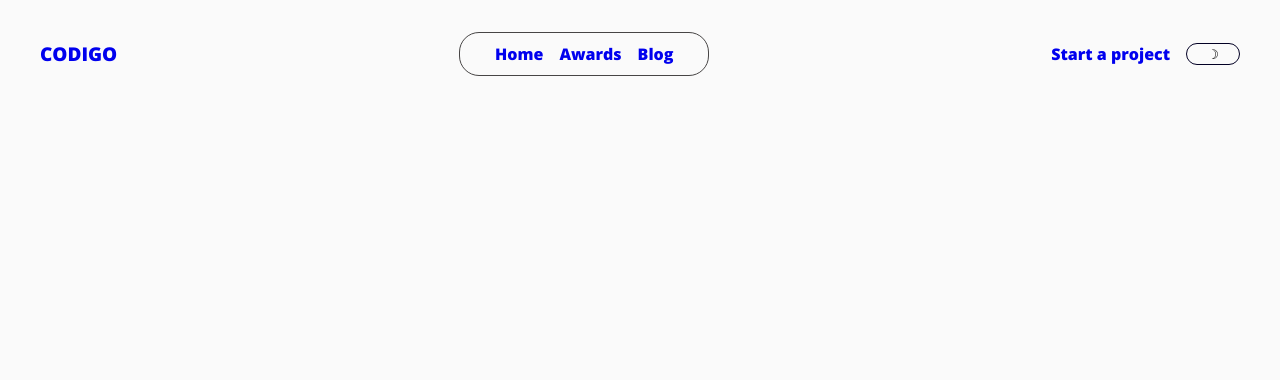
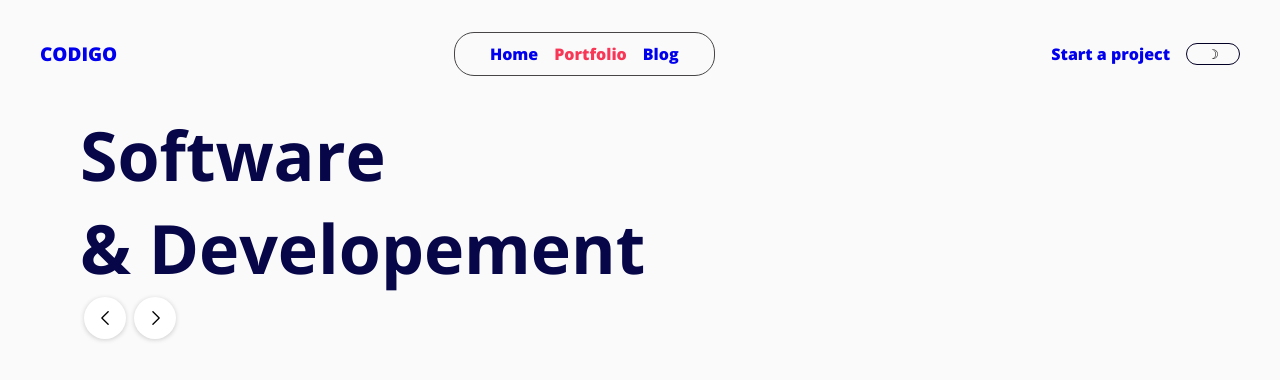
Before and after one commit to Yariandres/nuxt-personal-blog, a Nuxt app: page /portfolio in a window 1280 px wide. Shown: the top 380 px of the page. Built offline with nearby package versions, Linux system fonts and the light colour scheme; a web font is replaced by a local one.

Commit message:
adds portfolio page layout

```diff
--- a/components/BlogNav.vue
+++ b/components/BlogNav.vue
@@ -9,7 +9,7 @@
 
       <nav :class="$style['nav']">
         <NuxtLink to="/">Home</NuxtLink>
-        <NuxtLink to="/awards">Awards</NuxtLink>
+        <NuxtLink to="/portfolio">Portfolio</NuxtLink>
         <NuxtLink to="/blog">Blog</NuxtLink>
       </nav>
 
--- a/pages/awards/index.vue
+++ b/pages/portfolio/[id].vue
@@ -1,7 +1,6 @@
 <template>
   <div>
-    <h1>Awards component
-    page UNDER CONSTRUCTION</h1>
+    portfolio item page
   </div>
 </template>
 
@@ -9,6 +8,6 @@
 
 </script>
 
-<style lang="scss" scoped>
+<style lang="scss" module>
 
 </style>
--- /dev/null
+++ b/pages/portfolio/index.vue
@@ -0,0 +1,73 @@
+<template>
+  <div :class="$style['base-container']">
+    <div :class="$style['section']">
+      <h2 :class="$style['heading']">Software</h2>
+      <h2 :class="$style['heading']">& Developement</h2>
+
+
+      <svg width="50" height="50" viewBox="0 0 50 50" fill="none" xmlns="http://www.w3.org/2000/svg">
+        <g filter="url(#filter0_d_3625_7875)">
+          <rect x="4" y="3" width="42" height="42" rx="21" fill="white" />
+        </g>
+        <path
+          d="M28.612 29.8334L22.788 24L28.612 18.1854C28.6741 18.1245 28.7234 18.0519 28.7571 17.9718C28.7907 17.8917 28.8081 17.8056 28.8081 17.7187C28.8081 17.6318 28.7907 17.5457 28.7571 17.4656C28.7234 17.3855 28.6741 17.3129 28.612 17.252C28.5522 17.1886 28.4797 17.1384 28.3994 17.1047C28.319 17.0709 28.2325 17.0544 28.1453 17.056C28.0583 17.0555 27.9721 17.0726 27.8919 17.1063C27.8117 17.1399 27.7392 17.1895 27.6787 17.252L21.388 23.5334C21.2649 23.6575 21.1958 23.8252 21.1958 24C21.1958 24.1748 21.2649 24.3426 21.388 24.4667L27.6787 30.7574C27.8039 30.8783 27.9712 30.9458 28.1453 30.9458C28.3194 30.9458 28.4867 30.8783 28.612 30.7574C28.6738 30.6973 28.7229 30.6255 28.7565 30.5462C28.79 30.4668 28.8073 30.3815 28.8073 30.2954C28.8073 30.2092 28.79 30.1239 28.7565 30.0446C28.7229 29.9652 28.6738 29.8934 28.612 29.8334Z"
+          fill="black" />
+        <defs>
+          <filter id="filter0_d_3625_7875" x="0" y="0" width="50" height="50" filterUnits="userSpaceOnUse"
+            color-interpolation-filters="sRGB">
+            <feFlood flood-opacity="0" result="BackgroundImageFix" />
+            <feColorMatrix in="SourceAlpha" type="matrix" values="0 0 0 0 0 0 0 0 0 0 0 0 0 0 0 0 0 0 127 0"
+              result="hardAlpha" />
+            <feOffset dy="1" />
+            <feGaussianBlur stdDeviation="2" />
+            <feColorMatrix type="matrix" values="0 0 0 0 0 0 0 0 0 0 0 0 0 0 0 0 0 0 0.15 0" />
+            <feBlend mode="normal" in2="BackgroundImageFix" result="effect1_dropShadow_3625_7875" />
+            <feBlend mode="normal" in="SourceGraphic" in2="effect1_dropShadow_3625_7875" result="shape" />
+          </filter>
+        </defs>
+      </svg>
+
+
+      <svg width="50" height="50" viewBox="0 0 50 50" fill="none" xmlns="http://www.w3.org/2000/svg">
+        <g filter="url(#filter0_d_3625_7900)">
+          <rect x="4" y="3" width="42" height="42" rx="21" fill="white" />
+        </g>
+        <path
+          d="M22.444 18.176L28.268 24L22.444 29.824C22.3231 29.9493 22.2556 30.1166 22.2556 30.2907C22.2556 30.4648 22.3231 30.6321 22.444 30.7573C22.5704 30.8761 22.7373 30.9422 22.9107 30.9422C23.0841 30.9422 23.251 30.8761 23.3774 30.7573L29.668 24.4667C29.7909 24.342 29.861 24.1749 29.864 24C29.863 23.8246 29.7925 23.6568 29.668 23.5333L23.3774 17.2427C23.2521 17.1218 23.0848 17.0542 22.9107 17.0542C22.7366 17.0542 22.5693 17.1218 22.444 17.2427C22.3231 17.3679 22.2556 17.5352 22.2556 17.7093C22.2556 17.8834 22.3231 18.0507 22.444 18.176Z"
+          fill="black" />
+        <defs>
+          <filter id="filter0_d_3625_7900" x="0" y="0" width="50" height="50" filterUnits="userSpaceOnUse"
+            color-interpolation-filters="sRGB">
+            <feFlood flood-opacity="0" result="BackgroundImageFix" />
+            <feColorMatrix in="SourceAlpha" type="matrix" values="0 0 0 0 0 0 0 0 0 0 0 0 0 0 0 0 0 0 127 0"
+              result="hardAlpha" />
+            <feOffset dy="1" />
+            <feGaussianBlur stdDeviation="2" />
+            <feColorMatrix type="matrix" values="0 0 0 0 0 0 0 0 0 0 0 0 0 0 0 0 0 0 0.15 0" />
+            <feBlend mode="normal" in2="BackgroundImageFix" result="effect1_dropShadow_3625_7900" />
+            <feBlend mode="normal" in="SourceGraphic" in2="effect1_dropShadow_3625_7900" result="shape" />
+          </filter>
+        </defs>
+      </svg>
+    </div>
+  </div>
+</template>
+
+<script setup lang="ts">
+
+</script>
+
+<style lang="scss" module>
+.base-container {
+  padding-inline: var(--space-400);
+}
+
+.heading {
+  font-size: 6.8rem;
+  margin: 0;
+  padding: 0;
+}
+
+.section {
+  height: 70dvh;
+}</style>
```
